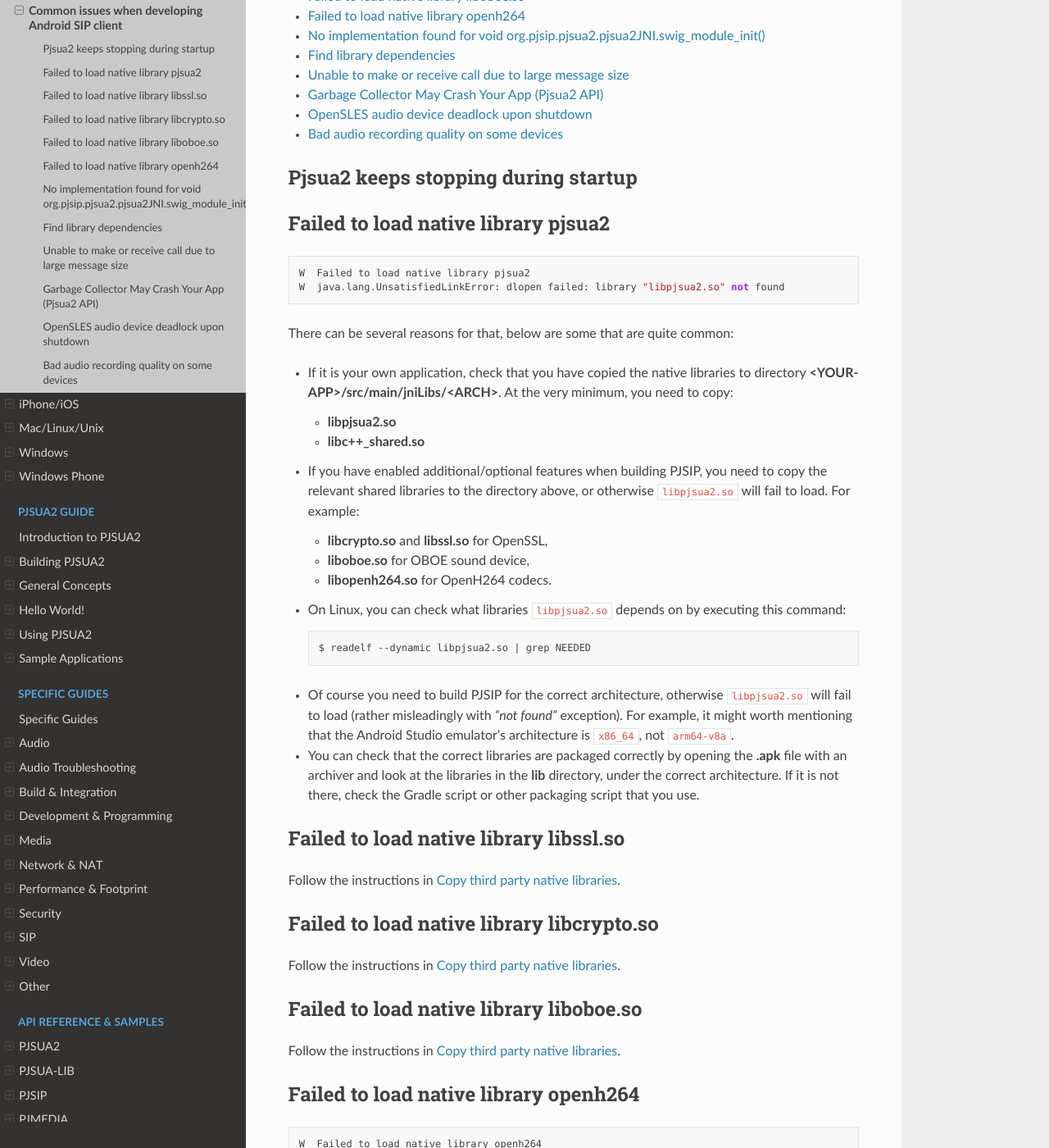
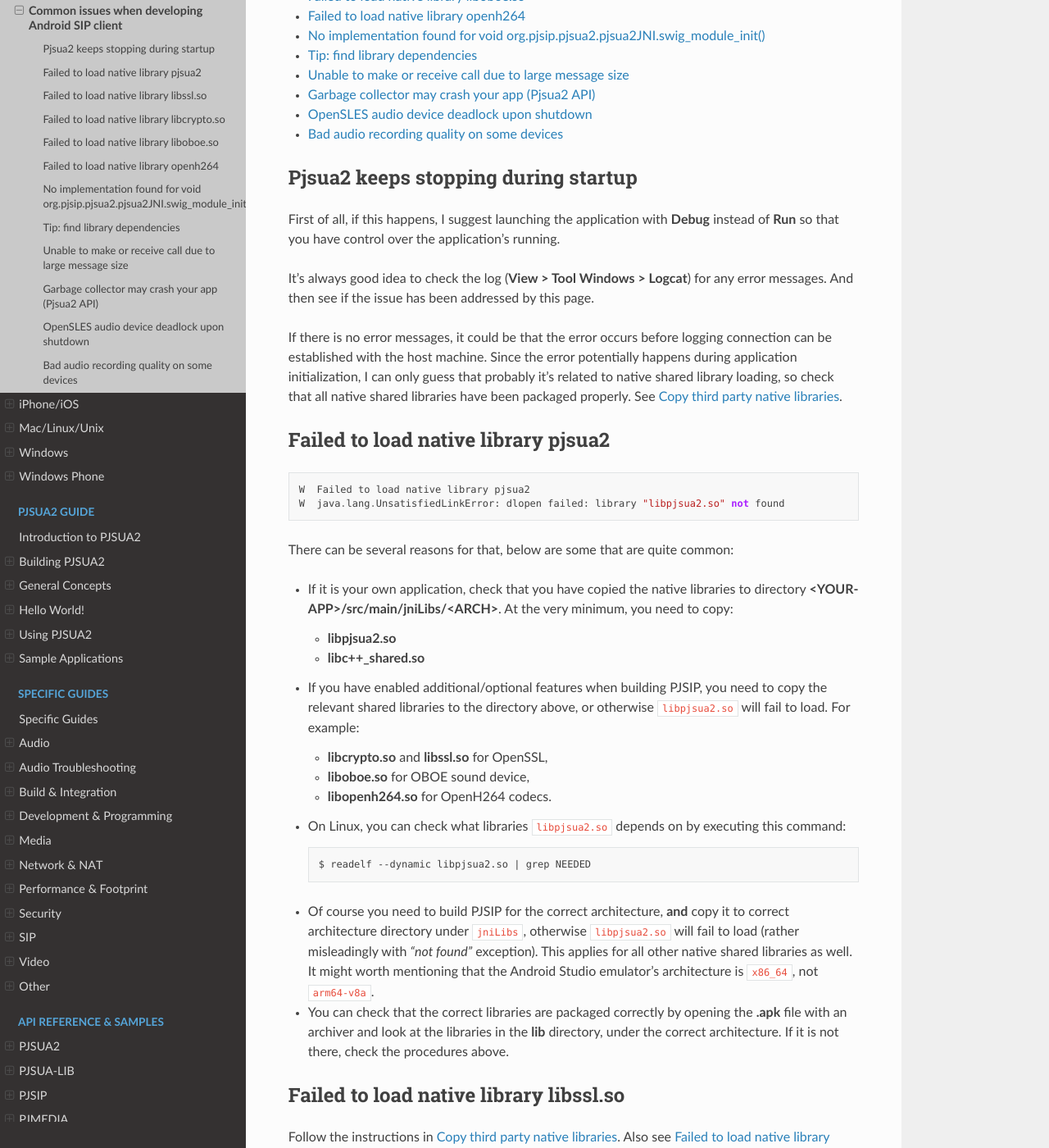
Before and after one commit to pjsip/pjproject_docs, a Sphinx documentation site: the page built from docs/source/get-started/android/issues.rst, in a window 1280 px wide and 1400 px high, scrolled down 345 px. Shown: the whole window at 82% size. Built offline with Sphinx 7.4.7 and the Read the Docs theme 3.1.0, drawn with Linux system fonts in a browser that asks for light colours; the version number could not be read and is left out; some of the changed text lies outside the part shown.

Commit message:
Updated from review comments

```diff
--- a/docs/source/get-started/android/issues.rst
+++ b/docs/source/get-started/android/issues.rst
@@ -8,7 +8,20 @@
 
 Pjsua2 keeps stopping during startup
 ------------------------------------------------------------------
+First of all, if this happens, I suggest launching the application with **Debug** instead of **Run**
+so that you have control over the application's running.
 
+It's always good idea to check the log (**View > Tool Windows > Logcat**) for any error messages.
+And then see if the issue has been addressed by this page.
+
+If there is no error messages, it could be that the error occurs before logging connection can be
+established with the host machine. Since the error potentially happens during application
+initialization, I can only guess that probably it's related to native shared library loading,
+so check that all native shared libraries have been packaged properly.
+See :ref:`android_copy_3rd_party_libs`.
+
+
+.. _android_failed_to_load_pjsua2:
 
 Failed to load native library pjsua2
 ------------------------------------------------------------------
@@ -40,28 +53,31 @@
 
       $ readelf --dynamic libpjsua2.so | grep NEEDED
 
-* Of course you need to build PJSIP for the correct architecture, otherwise ``libpjsua2.so``
-  will fail to load (rather misleadingly with *"not found"* exception). For example, it might
+* Of course you need to build PJSIP for the correct architecture, **and** copy it to correct architecture
+  directory under ``jniLibs``, otherwise ``libpjsua2.so`` will fail to load (rather misleadingly with
+  *"not found"* exception). This applies for all other  native shared libraries as well. It might
   worth mentioning that the Android Studio emulator's architecture is ``x86_64``, not ``arm64-v8a``.
 * You can check that the correct libraries are packaged correctly by opening the **.apk** file
   with an archiver and look at the libraries in the **lib** directory, under the correct
-  architecture. If it is not there, check the Gradle script or other packaging script that you
-  use.
+  architecture. If it is not there, check the procedures above.
 
 
 Failed to load native library libssl.so
 ------------------------------------------------------------------
-Follow the instructions in :ref:`android_copy_3rd_party_libs`.
+Follow the instructions in :ref:`android_copy_3rd_party_libs`. Also see
+:ref:`android_failed_to_load_pjsua2` above.
 
 
 Failed to load native library libcrypto.so
 ------------------------------------------------------------------
-Follow the instructions in :ref:`android_copy_3rd_party_libs`.
+Follow the instructions in :ref:`android_copy_3rd_party_libs`. Also see
+:ref:`android_failed_to_load_pjsua2` above.
 
 
 Failed to load native library liboboe.so
 ------------------------------------------------------------------
-Follow the instructions in :ref:`android_copy_3rd_party_libs`.
+Follow the instructions in :ref:`android_copy_3rd_party_libs`. Also see
+:ref:`android_failed_to_load_pjsua2` above.
 
 
 Failed to load native library openh264
@@ -74,8 +90,12 @@
   I  This could be safely ignored if you don't use OpenH264 video codec.
 
 
-As the message says, you can ignore it if you're not using OpenH264. Otherwise follow the OpenH264
-installation instructions to install it properly.
+As the message says, you can ignore it if you're not using OpenH264.
+
+Otherwise you **do** intent to use :ref:`openh264`, follow the :ref:`OpenH264
+installation instructions <openh264>` to install it properly, follow the instructions in
+:ref:`android_copy_3rd_party_libs` to copy third party libraries, and also see
+:ref:`android_failed_to_load_pjsua2` above.
 
 
 No implementation found for void org.pjsip.pjsua2.pjsua2JNI.swig_module_init()
@@ -83,7 +103,7 @@
 This usually is the follow up error of *Failed to load native library pjsua2* error above.
 
 
-Find library dependencies
+Tip: find library dependencies
 ------------------------------------------------------------------
 Command to see what shared libraries are needed by **libpjsua.so**:
 
@@ -99,7 +119,7 @@
 than 5060 in **both** client and server, and/or reducing the SIP message size,
 as explained in :any:`/specific-guides/sip/reducing_size`.
 
-Garbage Collector May Crash Your App (Pjsua2 API)
+Garbage collector may crash your app (Pjsua2 API)
 ------------------------------------------------------
 Please check this PJSUA2 section: :any:`gc_problems`.
 
--- a/docs/source/get-started/android/requirements.rst
+++ b/docs/source/get-started/android/requirements.rst
@@ -6,7 +6,7 @@
 secure RTP (SRTP).
 
 We tried to present the minimum and optimum features in this tutorial. You can install other,
-optional features by clicking the feature in :doc:`sip-sdk-features` page.
+optional features by clicking the relevant feature in :doc:`sip-sdk-features` page.
 
 
 .. contents:: Installation steps:
@@ -32,7 +32,7 @@
 Install SWIG
 -------------------------------------------
 
-SWIG is used to create high level language bindings (such as Java, C#) for
+SWIG is used to create high level language bindings (such as Java, C#, Python) for
 :doc:`PJSUA2 API </api/pjsua2/index>`.
 
 To install it, follow the instructions from `SWIG <http://www.swig.org/download.html>`__ homepage.
@@ -77,7 +77,7 @@
 Let's use TLS in our demo as a good security practice. To install it:
 
 1. Download OpenSSL release from https://github.com/openssl/openssl/releases (we tested with
-   versions from 1.0.2s to 3.4)
+   versions from 1.1.0 to 3.4)
 2. Extract to some directory
 3. follow the instructions in `Notes-ANDROID <https://github.com/openssl/openssl/blob/master/NOTES-ANDROID.md>`__
    to build it for Android. Sample commands:
```
Also changed, not shown: docs/source/api/pjmedia/pjmedia-audiodev.rst (+7 -0 lines).
